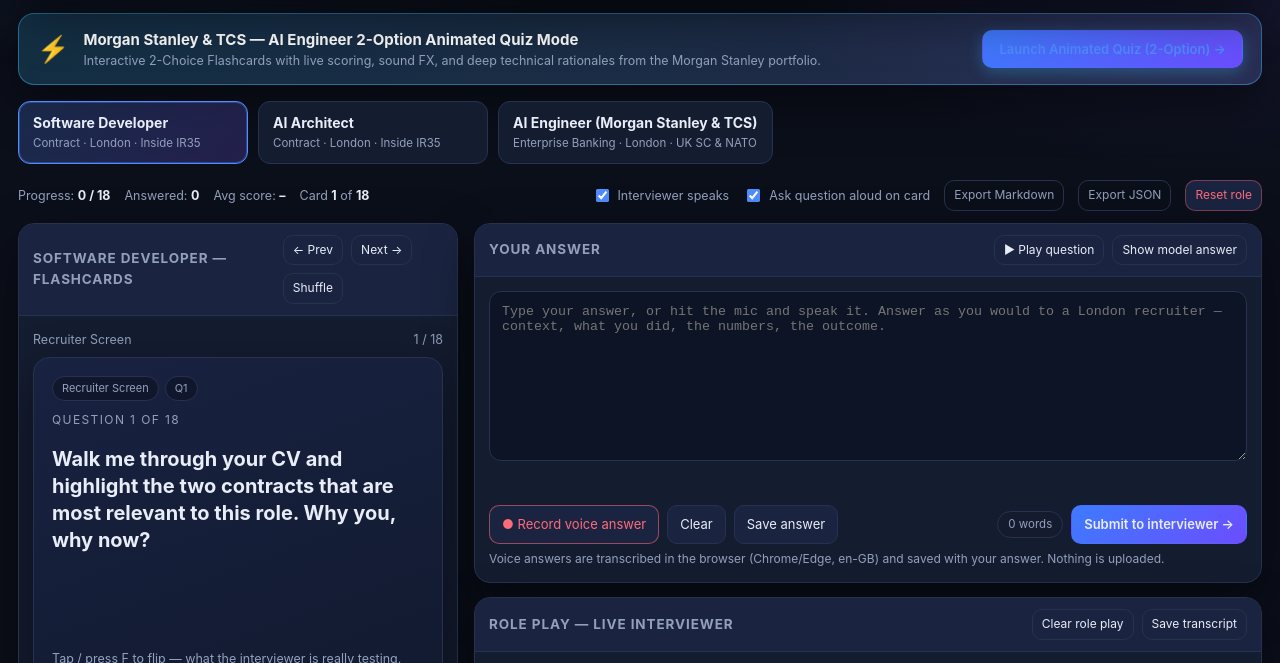
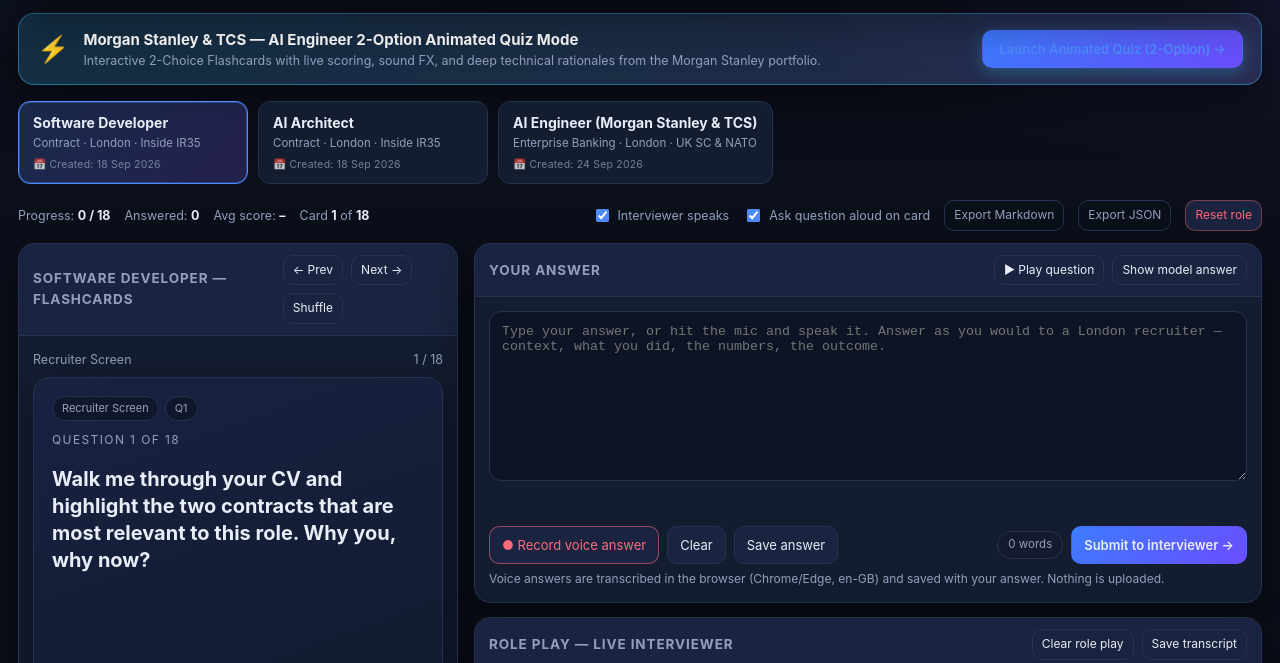
Before and after one commit to rifaterdemsahin/interview-prep, a plain HTML site: page index.html in a window 1280 px wide. Shown: the part 104-767 px from the top of the page. Drawn offline with Linux system fonts and the light colour scheme.

Commit message:
Add creation dates under track tabs (Software Developer, AI Architect, and AI Engineer)

```diff
--- a/index.html
+++ b/index.html
@@ -62,6 +62,7 @@
   }
   .roletab strong{font-size:14px}
   .roletab span{font-size:11.5px;color:var(--muted)}
+  .roletab .date{font-size:10.5px;color:rgba(147,160,189,0.75);margin-top:3px;display:flex;align-items:center;gap:4px;letter-spacing:.2px}
   .roletab:hover{border-color:#3a4a72}
   .roletab.active{
     background:linear-gradient(135deg,rgba(79,140,255,.22),rgba(124,92,255,.22));
@@ -370,6 +371,7 @@
       key: "sd",
       name: "Software Developer",
       sub: "Contract · London · Inside IR35",
+      created: "18 Sep 2026",
       blurb: "Full-stack / backend contract roles. Recruiter screen, IR35, technical depth and delivery under pressure.",
       questions: [
         {
@@ -738,6 +740,7 @@
       key: "ai",
       name: "AI Architect",
       sub: "Contract · London · Inside IR35",
+      created: "18 Sep 2026",
       blurb: "Enterprise AI architecture contracts: LLM platforms, RAG, agents, governance and the commercial story behind them.",
       questions: [
         {
@@ -1106,6 +1109,7 @@
       key: "mstcs",
       name: "AI Engineer (Morgan Stanley & TCS)",
       sub: "Enterprise Banking · London · UK SC & NATO",
+      created: "24 Sep 2026",
       blurb: "Tier-1 Investment Banking AI Engineering: Production RAG at 10M+ scale, LangGraph agentics, -60% latency benchmarks, and regulated governance.",
       questions: [
         {
@@ -1405,6 +1409,9 @@
     const b = el("button", "roletab" + (i === state.roleIndex ? " active" : ""));
     b.appendChild(el("strong", null, r.name));
     b.appendChild(el("span", null, r.sub));
+    if(r.created){
+      b.appendChild(el("span", "date", "📅 Created: " + r.created));
+    }
     b.setAttribute("aria-pressed", i === state.roleIndex ? "true" : "false");
     b.onclick = () => {
       if(state.recording) stopRecording();
```
Also changed, not shown: quiz.html (+1 -0 lines), 1 other file.
